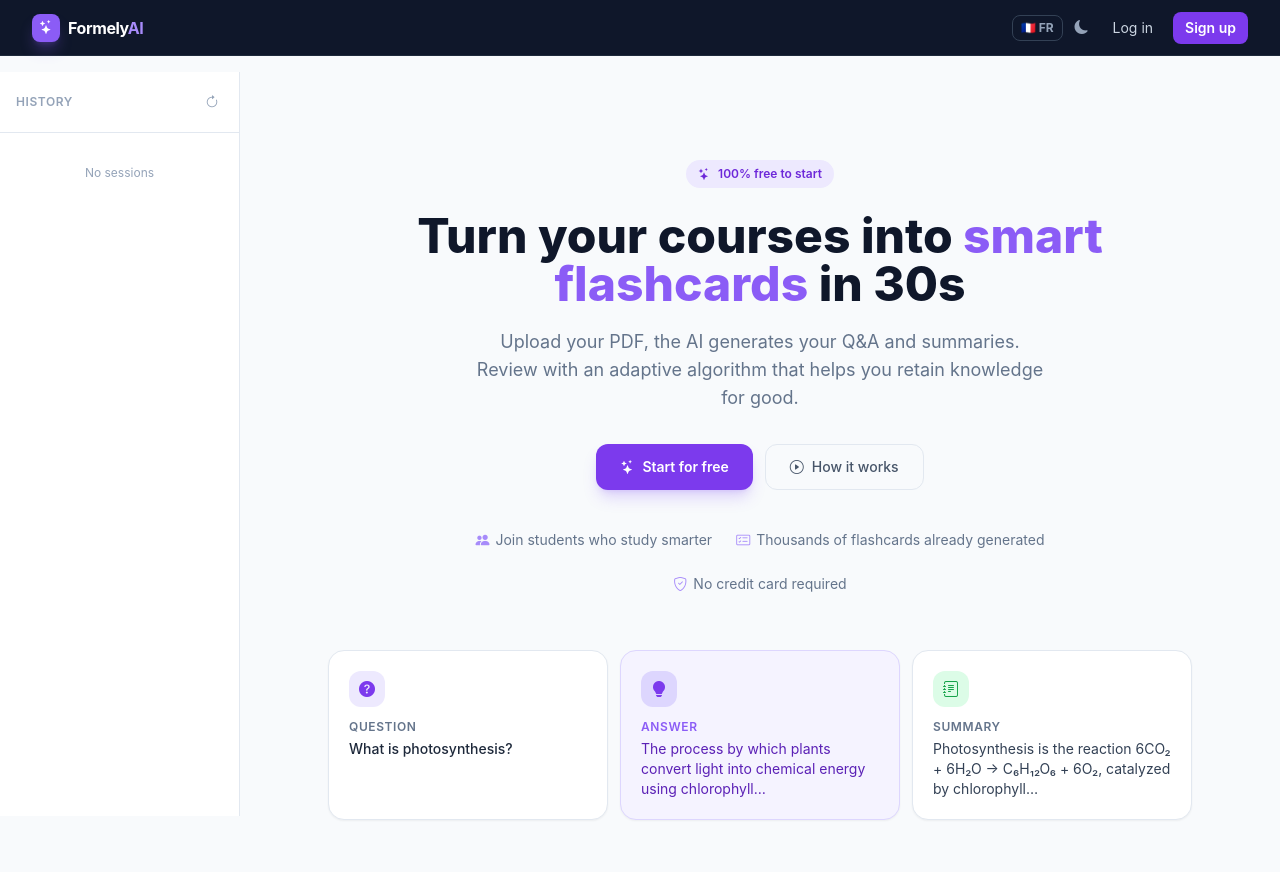
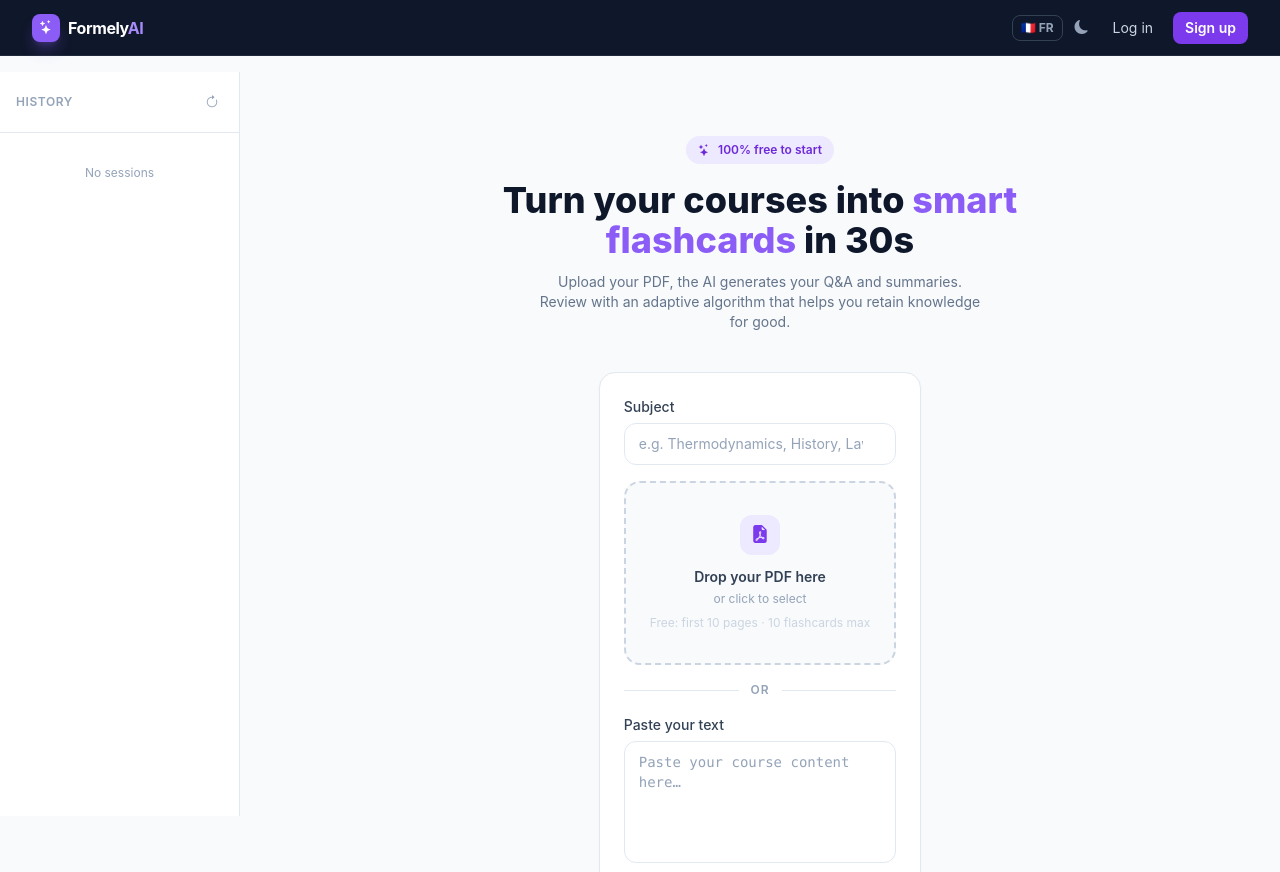
Before and after one commit to guillaumeverrier71/FormelyAI, a website built with Vite: page frontend/index.html in a window 1280 px wide. Shown: the top 872 px of the page. Built offline with nearby package versions, Linux system fonts and the light colour scheme; some packages are replaced by stand-ins of ours; files whose address does not match are found by name.

Commit message:
Move upload form above marketing content on landing page
Compact mini-hero + upload form are now above the fold. Marketing content
(preview cards, how-it-works, features, FAQ) scrolls below. Achieved via
CSS flex order without DOM rearrangement: landingHero (order 0), uploadForm
(order 1), landingMarketing (order 2). JS hides landingMarketing when logged in.

Co-Authored-By: Claude Sonnet 4.6 <noreply@anthropic.com>

```diff
--- a/frontend/index.html
+++ b/frontend/index.html
@@ -159,36 +159,22 @@
 
       <!-- ══ LANDING (hidden when logged in) ══ -->
       <div id="landingHero">
-
-        <!-- Hero -->
-        <div class="max-w-3xl mx-auto text-center py-14 px-4">
-          <div class="inline-flex items-center gap-2 bg-violet-100 dark:bg-violet-900/30 text-violet-700 dark:text-violet-300 text-xs font-semibold px-3 py-1.5 rounded-full mb-6">
+        <!-- Mini hero -->
+        <div class="max-w-xl mx-auto text-center pt-8 pb-4 px-4">
+          <div class="inline-flex items-center gap-2 bg-violet-100 dark:bg-violet-900/30 text-violet-700 dark:text-violet-300 text-xs font-semibold px-3 py-1.5 rounded-full mb-4">
             <i class="bi bi-stars"></i><span data-i18n="landing.badge">100% gratuit pour commencer</span>
           </div>
-          <h1 class="text-4xl sm:text-5xl font-extrabold text-slate-900 dark:text-slate-50 leading-tight mb-5" data-i18n="landing.h1">
+          <h1 class="text-3xl sm:text-4xl font-extrabold text-slate-900 dark:text-slate-50 leading-tight mb-3" data-i18n="landing.h1">
             Transforme tes cours en <span class="text-violet-500">fiches intelligentes</span> en 30s
           </h1>
-          <p class="text-lg text-slate-500 dark:text-slate-400 mb-8 max-w-xl mx-auto" data-i18n="landing.sub">
+          <p class="text-sm text-slate-500 dark:text-slate-400 mb-6 max-w-md mx-auto" data-i18n="landing.sub">
             Upload ton PDF, l'IA génère tes questions/réponses et résumés. Révise avec un algorithme adaptatif qui t'aide à retenir pour de bon.
           </p>
-          <div class="flex flex-wrap gap-3 justify-center mb-10">
-            <button onclick="document.getElementById('uploadForm').scrollIntoView({behavior:'smooth'})"
-              class="bg-violet-600 hover:bg-violet-700 active:scale-[.98] text-white font-semibold px-6 py-3 rounded-xl transition flex items-center gap-2 shadow-lg shadow-violet-500/25 text-sm">
-              <i class="bi bi-stars"></i><span data-i18n="landing.cta">Commencer gratuitement</span>
-            </button>
-            <a href="#how-it-works"
-              class="border border-slate-200 dark:border-slate-600 text-slate-600 dark:text-slate-300 hover:bg-slate-50 dark:hover:bg-slate-700 font-medium px-6 py-3 rounded-xl transition text-sm flex items-center gap-2">
-              <i class="bi bi-play-circle"></i><span data-i18n="landing.how">Comment ça marche</span>
-            </a>
-          </div>
-          <!-- Social proof -->
-          <div class="flex flex-wrap items-center justify-center gap-6 text-sm text-slate-500 dark:text-slate-400">
-            <span class="flex items-center gap-1.5"><i class="bi bi-people-fill text-violet-400"></i><span data-i18n="landing.proof1">Rejoins les étudiants qui révisent plus vite</span></span>
-            <span class="flex items-center gap-1.5"><i class="bi bi-card-checklist text-violet-400"></i><span data-i18n="landing.proof2">Des milliers de fiches déjà générées</span></span>
-            <span class="flex items-center gap-1.5"><i class="bi bi-shield-check text-violet-400"></i><span data-i18n="landing.proof3">Aucune carte bancaire requise</span></span>
-          </div>
         </div>
+      </div>
+      <!-- ══ FIN LANDING HERO ══ -->
 
+      <div id="landingMarketing">
         <!-- Preview cards -->
         <div class="max-w-4xl mx-auto px-4 mb-16">
           <div class="grid grid-cols-1 sm:grid-cols-3 gap-3">
@@ -362,14 +348,9 @@
           </div>
         </div>
 
-        <!-- CTA final avant le formulaire -->
-        <div class="max-w-xl mx-auto px-4 mb-8">
-          <div class="h-px bg-slate-200 dark:bg-slate-700 mb-8"></div>
-          <p class="text-center text-sm font-semibold text-slate-500 dark:text-slate-400 uppercase tracking-wider mb-6" id="uploadFormLabel" data-i18n="landing.cta.try">✦ Essaie maintenant — c'est gratuit</p>
-        </div>
 
       </div>
-      <!-- ══ FIN LANDING ══ -->
+      <!-- ══ FIN LANDING MARKETING ══ -->
 
       <div class="max-w-xl mx-auto" id="uploadForm">
 
--- a/frontend/src/main.js
+++ b/frontend/src/main.js
@@ -1070,6 +1070,7 @@ function updateNavbar() {
   const navUpgradeBtn = document.getElementById("navUpgradeBtn");
 
   const landingHero = document.getElementById("landingHero");
+  const landingMarketing = document.getElementById("landingMarketing");
   const uploadFormHeader = document.getElementById("uploadFormHeader");
 
   const mobileNavRow = document.getElementById("mobileNavRow");
@@ -1078,6 +1079,7 @@ function updateNavbar() {
     if (mobileNavRow) mobileNavRow.classList.remove("hidden");
     document.body.classList.add("has-nav2");
     if (landingHero) landingHero.classList.add("hidden");
+    if (landingMarketing) landingMarketing.classList.add("hidden");
     if (uploadFormHeader) uploadFormHeader.classList.remove("hidden");
     navUser.classList.remove("hidden");
     navUser.classList.add("flex");
@@ -1121,6 +1123,7 @@ function updateNavbar() {
     }
   } else {
     if (landingHero) landingHero.classList.remove("hidden");
+    if (landingMarketing) landingMarketing.classList.remove("hidden");
     if (uploadFormHeader) uploadFormHeader.classList.add("hidden");
     const freeLimitNotice = document.getElementById("freeLimitNotice");
     if (freeLimitNotice) { freeLimitNotice.classList.add("hidden"); freeLimitNotice.classList.remove("flex"); }
--- a/frontend/src/style.css
+++ b/frontend/src/style.css
@@ -258,3 +258,15 @@ html.dark {
   .flashcard { height: 200px; }
   .practice-card { min-height: 300px; padding: 1.25rem; }
 }
+
+/* ── Landing: upload form appears above marketing content ── */
+#uploadSection {
+  display: flex;
+  flex-direction: column;
+}
+#uploadForm {
+  order: 1;
+}
+#landingMarketing {
+  order: 2;
+}
```
Also changed, not shown: frontend/dist/assets/index-B9h4_6lv.js (deleted), frontend/dist/assets/index-BljCHw_I.css (added), frontend/dist/assets/index-C6D729rH.js (added), frontend/dist/assets/index-D2cK_Xvh.css (deleted), frontend/dist/index.html, frontend/dist/sw.js.
